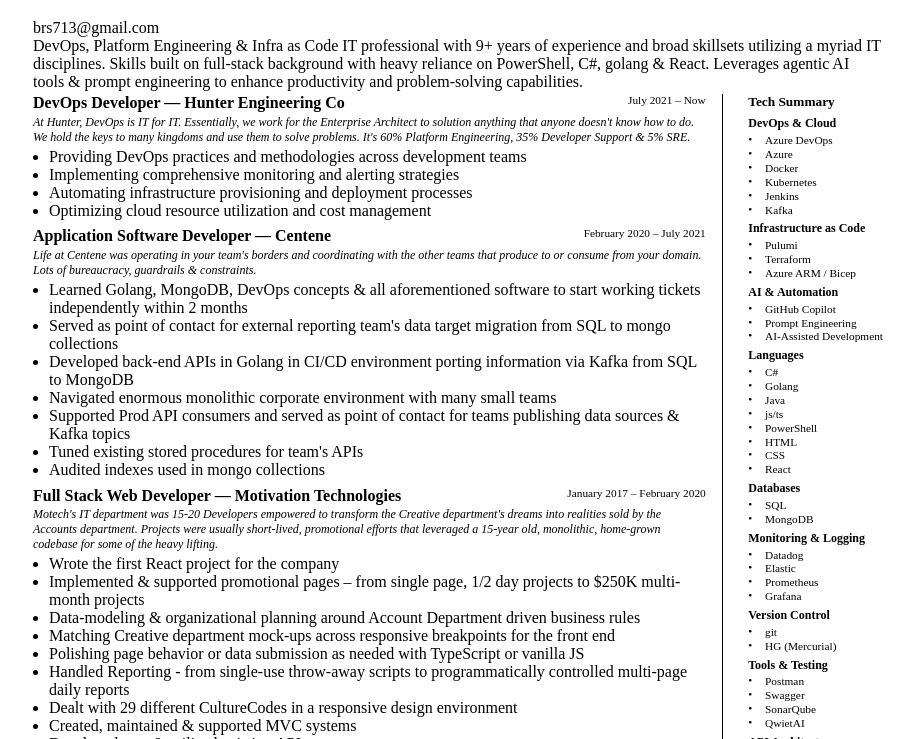
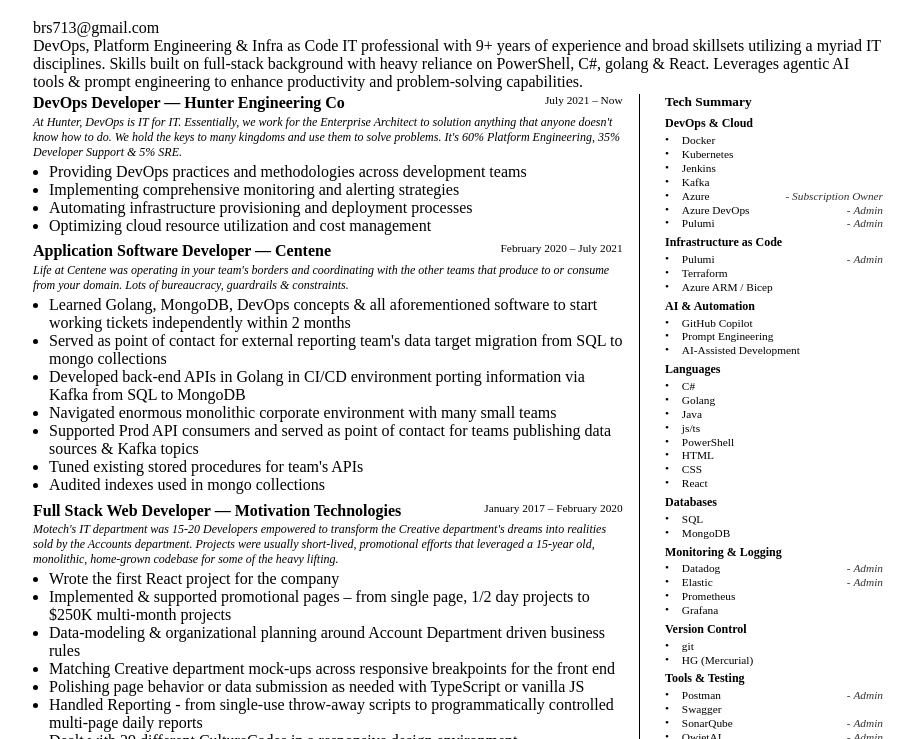
Before and after one commit to brs713/brad-lavender, a plain HTML site: page print/print.html in a window 1280 px wide. Shown: the part 61-800 px from the top of the page, without its empty margins (182-1096 px from the left). Drawn offline with Linux system fonts and the light colour scheme.

Commit message:
roles, but print formatting is broken

```diff
--- a/data/resume-data.js
+++ b/data/resume-data.js
@@ -5,17 +5,59 @@
     email: 'brs713@gmail.com'
   },
   professionalSummary: "DevOps, Platform Engineering & Infra as Code IT professional with 9+ years of experience and broad skillsets utilizing a myriad IT disciplines. Skills built on full-stack background with heavy reliance on PowerShell, C#, golang & React. Leverages agentic AI tools & prompt engineering to enhance productivity and problem-solving capabilities.",
+
+
+  // Single source of truth for Technology Summary and roles (moved here so there is only one data file)
   technologySummary: [
-  { title: 'DevOps & Cloud', tags: ['Azure DevOps','Azure','Docker','Kubernetes','Jenkins','Kafka'] },
-    { title: 'Infrastructure as Code', tags: ['Pulumi','Terraform','Azure ARM / Bicep'] },
-    { title: 'AI & Automation', tags: ['GitHub Copilot','Prompt Engineering','AI-Assisted Development'] },
-    { title: 'Languages', tags: ['C#','Golang','Java','js/ts','PowerShell','HTML','CSS','React'] },
-    { title: 'Databases', tags: ['SQL','MongoDB'] },
-    { title: 'Monitoring & Logging', tags: ['Datadog','Elastic','Prometheus','Grafana'] },
-    { title: 'Version Control', tags: ['git','HG (Mercurial)'] },
-    { title: 'Tools & Testing', tags: ['Postman','Swagger','SonarQube','QwietAI'] },
-    { title: 'API Architecture', tags: ['REST','GraphQL','GRPC'] }
+    {
+        title: 'DevOps & Cloud',
+        tags: ['Docker','Kubernetes','Jenkins','Kafka','Azure','Azure DevOps','Pulumi']
+    },
+    {
+        title: 'Infrastructure as Code',
+        tags: ['Pulumi','Terraform','Azure ARM / Bicep']
+    },
+    {
+        title: 'AI & Automation',
+        tags: ['GitHub Copilot','Prompt Engineering','AI-Assisted Development']
+    },
+    {
+        title: 'Languages',
+        tags: ['C#','Golang','Java','js/ts','PowerShell','HTML','CSS','React']
+    },
+    {
+        title: 'Databases',
+        tags: ['SQL','MongoDB']
+    },
+    {
+        title: 'Monitoring & Logging',
+        tags: ['Datadog','Elastic','Prometheus','Grafana']
+    },
+    {
+        title: 'Version Control',
+        tags: ['git','HG (Mercurial)']
+    },
+    {
+        title: 'Tools & Testing',
+        tags: ['Postman','Swagger','SonarQube','QwietAI']
+    },
+    {
+        title: 'API Architecture',
+        tags: ['REST','GraphQL','GRPC']
+    }
   ],
+
+  // Roles mapping for specific technologies (print renderer will use this if present)
+  techRoles: {
+    'Azure DevOps': 'Admin',
+    'Pulumi': 'Admin',
+    'Datadog': 'Admin',
+    'Elastic': 'Admin',
+    'Postman': 'Admin',
+    'SonarQube': 'Admin',
+    'QwietAI': 'Admin',
+    'Azure': 'Subscription Owner'
+  },
   career: [
     {
       title: 'DevOps Developer',
--- a/print/print-render.js
+++ b/print/print-render.js
@@ -53,10 +53,34 @@
         var inner = el('div','pl-side-inner');
         // overall sidebar title
         var sideTitle = el('h3','tech-summary-title'); sideTitle.textContent = 'Tech Summary'; inner.appendChild(sideTitle);
-        tech.forEach(function(cat){
+    // allow roles to be supplied either via the legacy window.TECH_ROLES or the centralized RESUME_DATA.techRoles
+    var rolesMap = window.TECH_ROLES || (window.RESUME_DATA && window.RESUME_DATA.techRoles) || {};
+
+    tech.forEach(function(cat){
             var c = el('div','side-cat');
             var h = el('h4'); h.textContent = cat.title; c.appendChild(h);
-            var ul = el('ul'); cat.tags.forEach(function(t){ var li = el('li'); var b = el('span','manual-bullet'); b.textContent = '•'; var txt = el('span','manual-text'); txt.textContent = t; li.appendChild(b); li.appendChild(txt); ul.appendChild(li); });
+                var ul = el('ul'); cat.tags.forEach(function(t){
+                    var li = el('li');
+                    var b = el('span','manual-bullet'); b.textContent = '\u2022';
+                    var txt = el('span','manual-text'); txt.textContent = t;
+                    li.appendChild(b);
+                    li.appendChild(txt);
+
+                    // If a roles map exists on the window, and has an entry for this tag, render it.
+                    // The role element will be styled to appear italicized and preceded by a separator when it can sit on the same line.
+                    if(rolesMap && rolesMap[t]){
+                            var roleWrap = el('span','tech-role-wrap');
+                            // separator text uses non-breaking spaces around the hyphen to help keep it with the role when possible
+                            var sep = el('span','tech-role-sep'); sep.textContent = '  -  ';
+                            var role = el('span','tech-role'); role.textContent = rolesMap[t];
+                            roleWrap.appendChild(sep);
+                            roleWrap.appendChild(role);
+                            // append role to the list item; li is positioned relative so inline absolute positioning won't expand column width
+                            li.appendChild(roleWrap);
+                        }
+
+                    ul.appendChild(li);
+                });
             c.appendChild(ul);
             inner.appendChild(c);
         });
@@ -93,6 +117,33 @@
         }
 
         container.appendChild(layout);
+        // After layout is attached to DOM, adjust any role elements that wrapped to the next line.
+        // When a role wraps, we remove the separator and display the role on its own indented line.
+        setTimeout(function(){
+            try{
+                var side = container.querySelector('.pl-side');
+                if(side){
+                    var items = side.querySelectorAll('.side-cat li');
+                    items.forEach(function(li){
+                        var txt = li.querySelector('.manual-text');
+                        var roleWrap = li.querySelector('.tech-role-wrap');
+                        if(txt && roleWrap){
+                                    var txtRect = txt.getBoundingClientRect();
+                                    var roleRect = roleWrap.getBoundingClientRect();
+                                    // If the top of the role is lower than the top of the text, it wrapped to the next line.
+                                    if(roleRect.top > txtRect.top + 1){
+                                        var sep = roleWrap.querySelector('.tech-role-sep');
+                                        if(sep) sep.textContent = '';
+                                        roleWrap.classList.add('tech-role-wrapped');
+                                    } else {
+                                        // If role sits on the same line, mark it inline so CSS can absolutely position it
+                                        roleWrap.classList.add('tech-role-inline');
+                                    }
+                                }
+                    });
+                }
+            }catch(e){ /* ignore measurement errors */ }
+        }, 0);
     }
 
     // expose function for embedding render into other pages
--- a/print/print.css
+++ b/print/print.css
@@ -34,9 +34,9 @@
 .pl-side .side-cat { margin-bottom: 0.06in; text-align: left; /* prevent splitting across pages when possible */ break-inside: avoid; page-break-inside: avoid; }
 .pl-side .side-cat h4 { font-size: 9pt; margin: 0 0 0.03in 0; font-weight: 600; }
 .pl-side .side-cat ul { margin: 0; padding-left: 0; font-size: 8.5pt; list-style: none; }
-.pl-side .side-cat li { display: flex; align-items: flex-start; font-size: 8.5pt; margin-bottom: 0.12rem; }
+.pl-side .side-cat li { display: flex; align-items: flex-start; font-size: 8.5pt; margin-bottom: 0.12rem; position: relative; }
 .manual-bullet { display: inline-block; width: 0.8rem; text-align: left; margin-right: 0.25rem; color: rgba(0,0,0,1); font-size: 8.5pt; line-height: 1; }
-.manual-text { display: inline-block; flex: 1 1 auto; }
+.manual-text { display: inline-block; flex: 1 1 auto; position: relative; padding-right: 5.2rem; }
 
 
 /* Career and job styles */
@@ -55,3 +55,14 @@
 /* Personal Interests: full-width tag chips */
 .pr-personal .pr-tags { display: flex; flex-wrap: wrap; gap: 0.35rem; margin-top: 0.35rem; }
 .pr-personal .pr-tag { display: inline-block; padding: 0.18rem 0.45rem; background: rgba(0,0,0,0.04); border-radius: 6px; font-size: 8.5pt; line-height: 1.2; }
+
+/* Role display next to technology names */
+.tech-role { font-style: italic; font-size: 8.5pt; color: rgba(0,0,0,0.8); }
+.tech-role-sep { color: rgba(0,0,0,0.8); }
+.tech-role-wrap { white-space: nowrap; }
+
+/* Inline roles: absolutely position inside the manual-text container so they don't expand sidebar width. */
+.tech-role-inline { position: absolute; right: 0; top: 50%; transform: translateY(-50%); white-space: nowrap; z-index: 1; }
+
+/* When JS detects the role wrapped to the next visual line, convert to block and indent to align under .manual-text */
+.tech-role-wrapped { display: block; white-space: normal; margin-left: calc(0.8rem + 0.25rem); /* same as bullet width + bullet margin */ }
```
Also changed, not shown: data/tech-data.js (+2 -39 lines), 1 other file.
